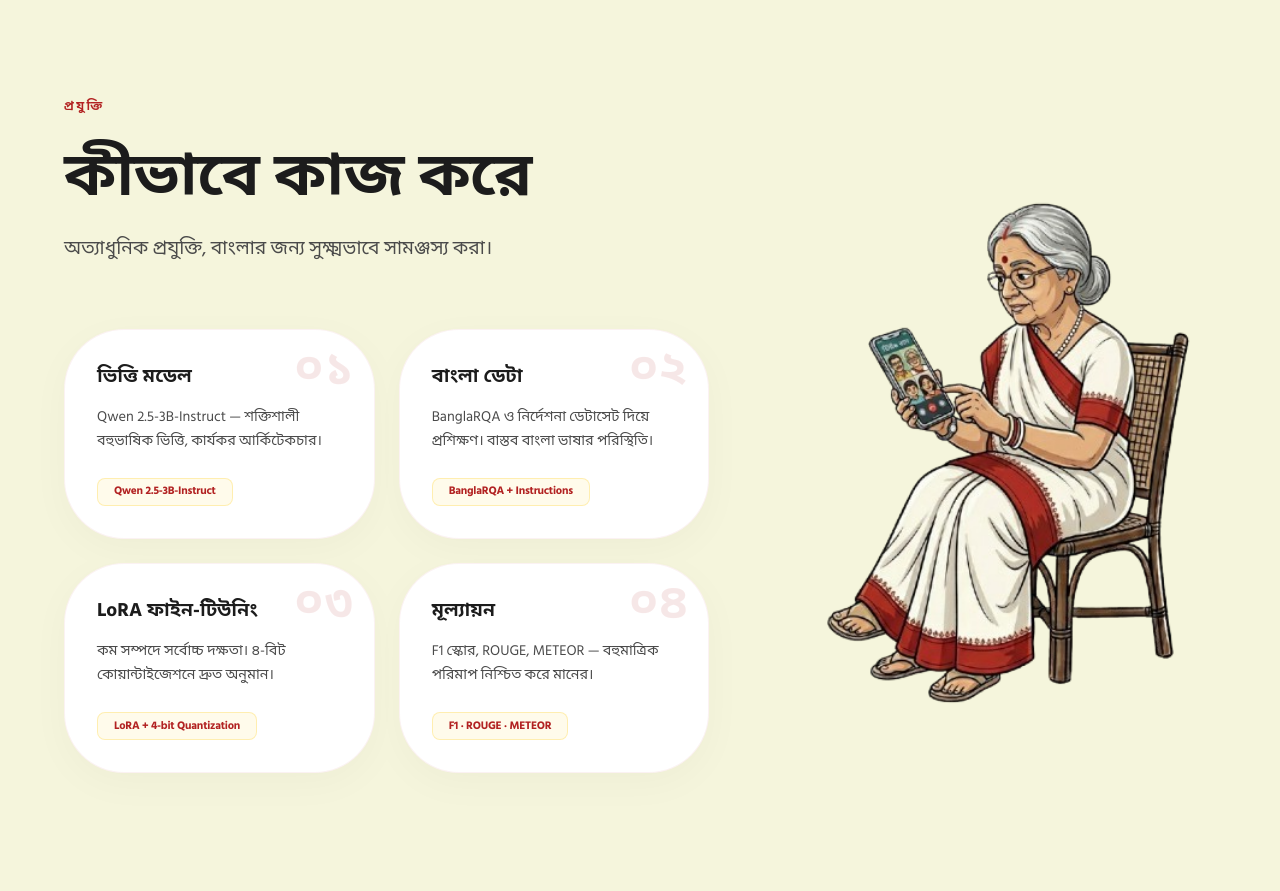
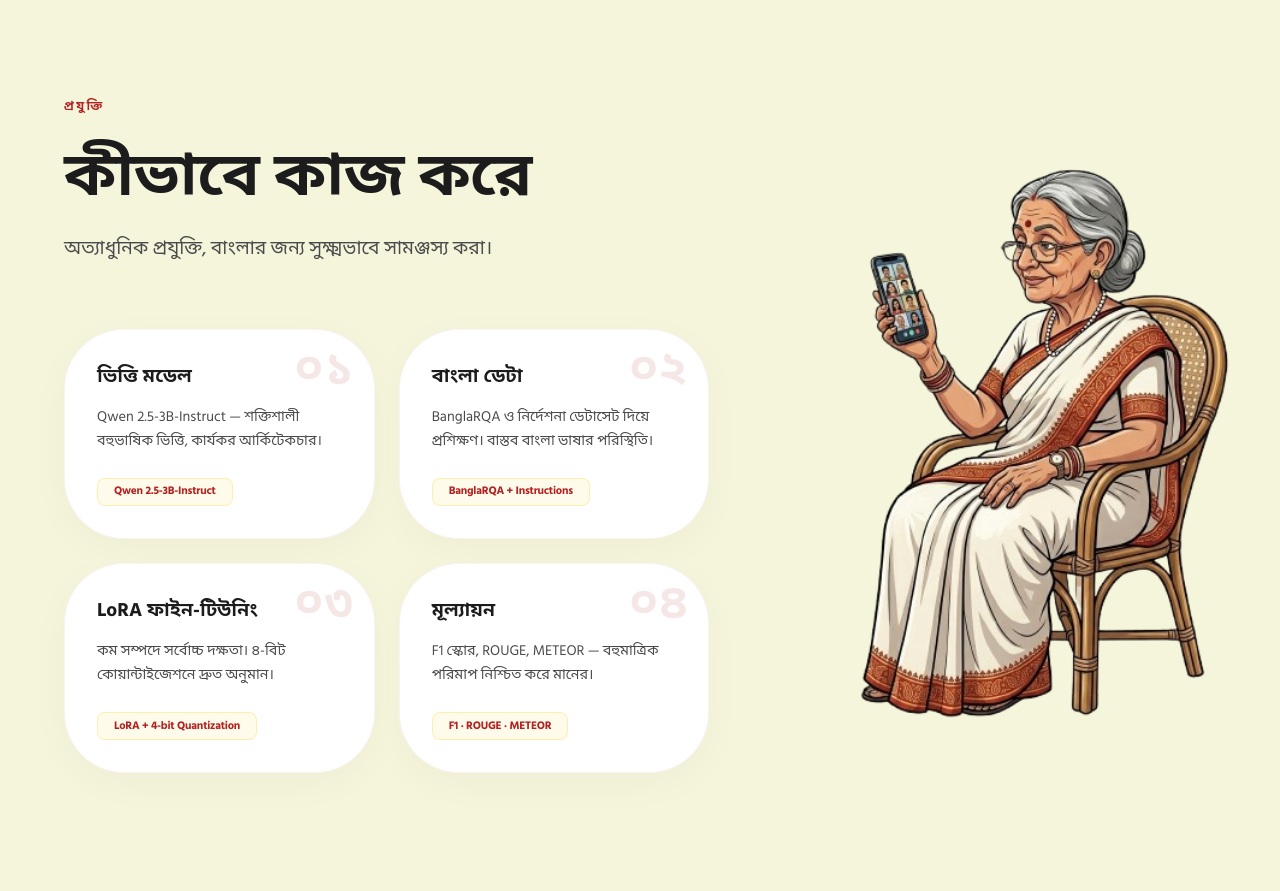
Before and after one commit to Zenoguy/Bengali_LLM, a React (Vite) app: page / in a window 1280 px wide. Shown: the part 1840-2731 px from the top of the page. Built offline with nearby package versions, Linux system fonts and the light colour scheme; a web font is replaced by a local one.

Commit message:
minor detailing

```diff
--- a/src/components/HowItWorks.tsx
+++ b/src/components/HowItWorks.tsx
@@ -224,7 +224,7 @@
                     width: '120%',
                     maxWidth: 650,
                     height: 'auto',
-                    transform: 'scaleX(-1) scale(1.15)', // Flip and Zoom
+                    transform: 'scale(1.15)', // Zoom
                     borderRadius: '24px',
                     objectFit: 'contain',
                     mr: { md: -10 }, // Push into the corner
```
Also changed, not shown: public/bhadromahlia_phone.png, 1 other file (tests, documents, lock files or other folders).
